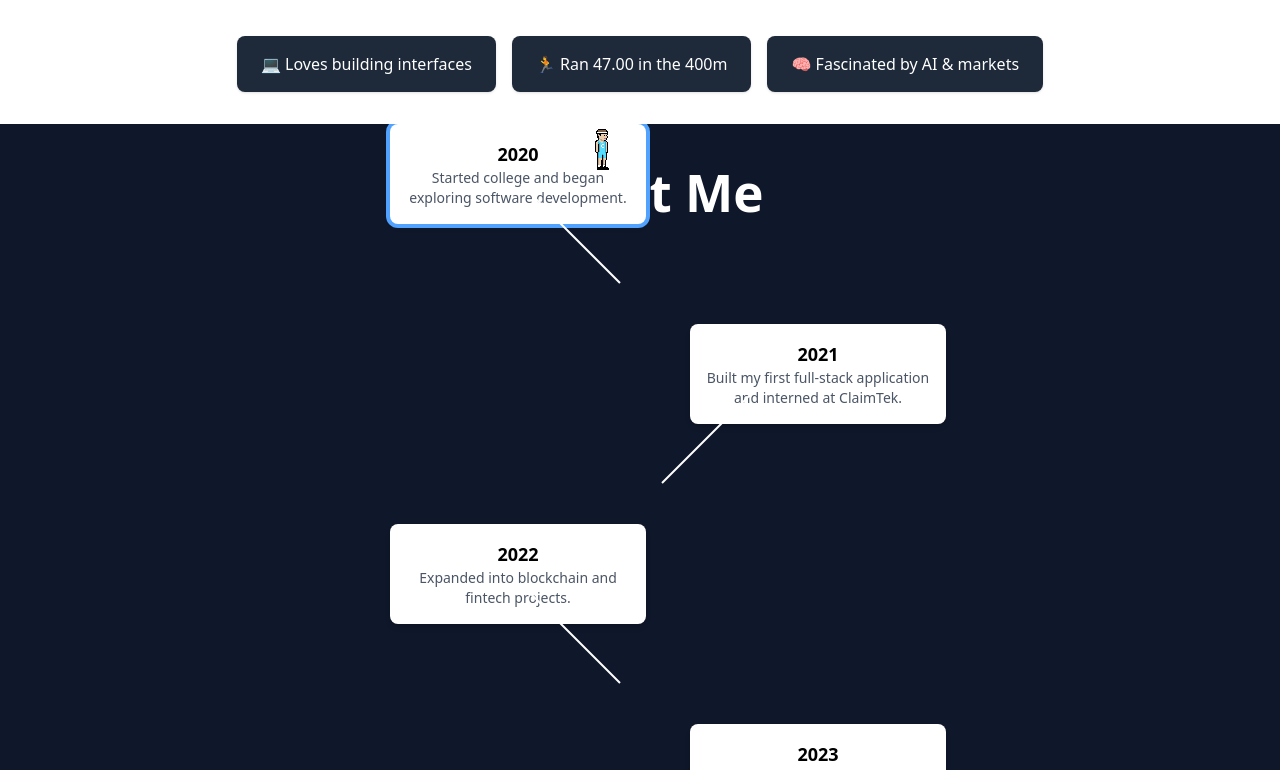
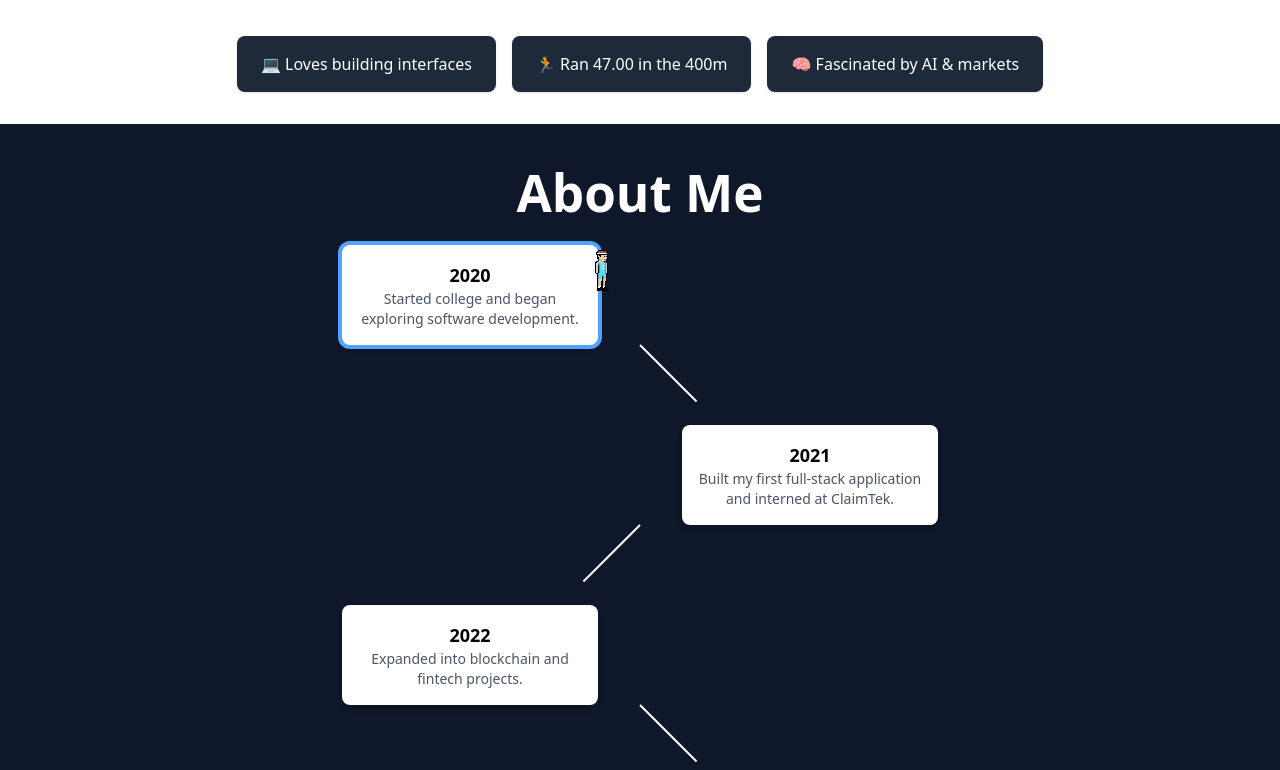
Before and after one commit to nicorox247/Nick-Felix-Site, a React (Vite) app: page /about in a window 1280 px wide. Shown: the part 640-1410 px from the top of the page. Built offline with nearby package versions, Linux system fonts and the light colour scheme.

Commit message:
made the timeline relative instead of absolute

```diff
--- a/src/components/AthleteSprite.jsx
+++ b/src/components/AthleteSprite.jsx
@@ -46,7 +46,7 @@ export default function AthleteSprite({ activeIndex, isRunning, facingLeft }) {
   return (
     <div
       ref={translateRef}
-      className="absolute top-0 left-1/2 transition-transform duration-700 ease-in-out"
+      className="absolute z-20 left-1/2 top-0 transition-transform duration-700 ease-in-out"
     >
       <div
         style={{
--- a/src/components/TimelineNode.jsx
+++ b/src/components/TimelineNode.jsx
@@ -1,34 +1,54 @@
 // src/components/TimelineNode.jsx
 export default function TimelineNode({ timelineData, activeIndex }) {
     return (
-      <div className="absolute left-1/2 top-0 transform -translate-x-1/2">
+      <div className="relative flex flex-col pb-10 items-center">
         {timelineData.map((item, index) => {
           const isLeft = index % 2 === 0;
           const yOffset = index * 200;
-          const xOffset = isLeft ? '-translate-x-[250px]' : 'translate-x-[50px]';
+          const xOffset = isLeft ? '-translate-x-[170px]' : 'translate-x-[170px]';
           const isActive = index === activeIndex;
+          const containerMid = window.innerWidth / 2;
+          const nodeOffset = 170; // should match the xOffset magnitude
+          const leftOffset = isLeft ? containerMid - nodeOffset : containerMid + nodeOffset;
+
 
           const lineStyle = {
-            position: 'absolute',
-            top: `${yOffset + 60}px`,
-            left: isLeft ? 'calc(50% - 120px)' : 'calc(50% + 120px)',
             width: '2px',
-            height: '140px',
+            height: '100px',
+            backgroundColor: 'white',
             transform: isLeft ? 'rotate(-45deg)' : 'rotate(45deg)',
             transformOrigin: 'top center',
-            backgroundColor: 'white',
+            marginTop: '1.5rem',
+            marginBottom: '1.5rem',
+            left: `${leftOffset}px`,
+            position: 'relative',
+            top: `${yOffset + 60}px`,
           };
+
 
           return (
             <div key={index}>
               <div
-                className={`absolute ${xOffset} w-64 p-4 rounded-lg bg-white shadow-md transition-all duration-700 ${isActive ? 'ring-4 ring-blue-400' : ''}`}
+                className={` ${xOffset} w-64 p-4 rounded-lg bg-white shadow-md transition-all duration-700 ${isActive ? 'ring-4 ring-blue-400' : ''}`}
                 style={{ top: `${yOffset}px` }}
               >
                 <h3 className="font-bold text-lg text-black">{item.title || item.year}</h3>
                 <p className="text-sm text-gray-600">{item.description}</p>
               </div>
-              {index < timelineData.length - 1 && <div style={lineStyle}></div>}
+              {index < timelineData.length - 1 && (
+                  <div className="h-20 flex justify-center items-center">
+                  <div
+                    style={{
+                      width: '2px',
+                      height: '100%',
+                      backgroundColor: 'white',
+                      transform: isLeft ? 'rotate(-45deg)' : 'rotate(45deg)',
+                      transformOrigin: 'top center',
+                    }}
+                  />
+                </div>
+              )}
+
             </div>
           );
         })}
--- a/src/pages/About.jsx
+++ b/src/pages/About.jsx
@@ -88,14 +88,20 @@ export default function About() {
         </div>
 
         {/* Timeline section */}
-      <div className="relative h-[1200px] overflow-hidden bg-[#0f172a] text-white">
+        <div className="relative bg-[#0f172a] text-white overflow-hidden pb-12">
             <h1 className="text-4xl font-bold text-center pt-10 pb-6">About Me</h1>
 
+            {/* Wrapper to push entire timeline content down */}
+            <div className="relative flex-col ">
                 <TimelineNode timelineData={timelineData} activeIndex={activeIndex} />
 
-        <AthleteSprite activeIndex={activeIndex} isRunning={isRunning} facingLeft={facingLeft}/>
+                <AthleteSprite
+                activeIndex={activeIndex}
+                isRunning={isRunning}
+                facingLeft={facingLeft}
+                />
 
-        <div className="absolute bottom-10 left-1/2 transform -translate-x-1/2 flex gap-4">
+                <div className="relative flex gap-4 justify-center">
                     <button
                         className="bg-gray-600 px-4 py-2 rounded hover:bg-gray-500"
                         onClick={() => handleArrowClick(-1)}
@@ -111,5 +117,7 @@ export default function About() {
                 </div>
             </div>
         </div>
+
+    </div>
   );
 }
```
Lines whose indentation alone changed are shown as unchanged.
